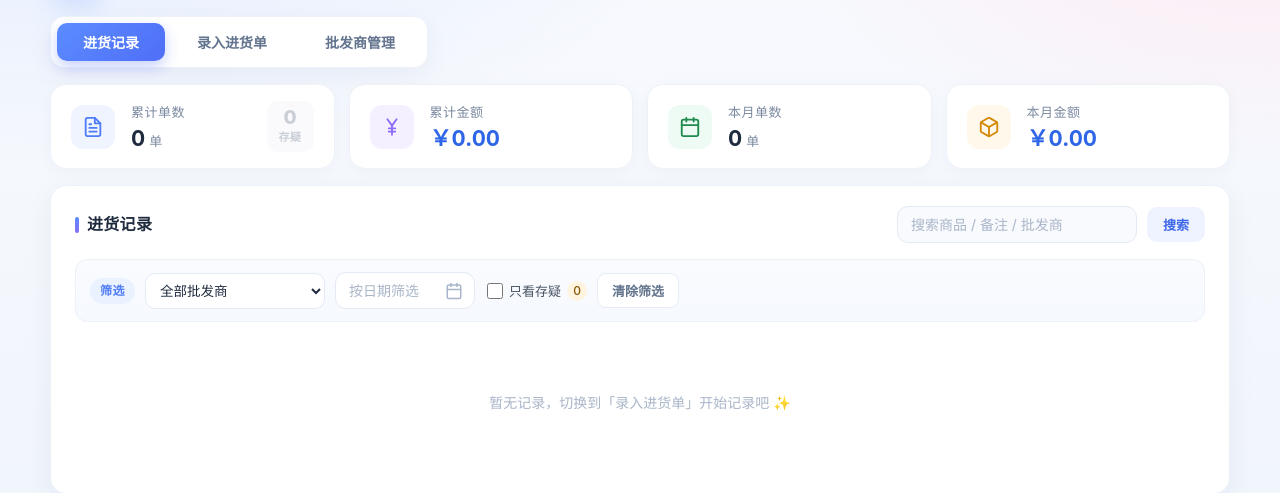
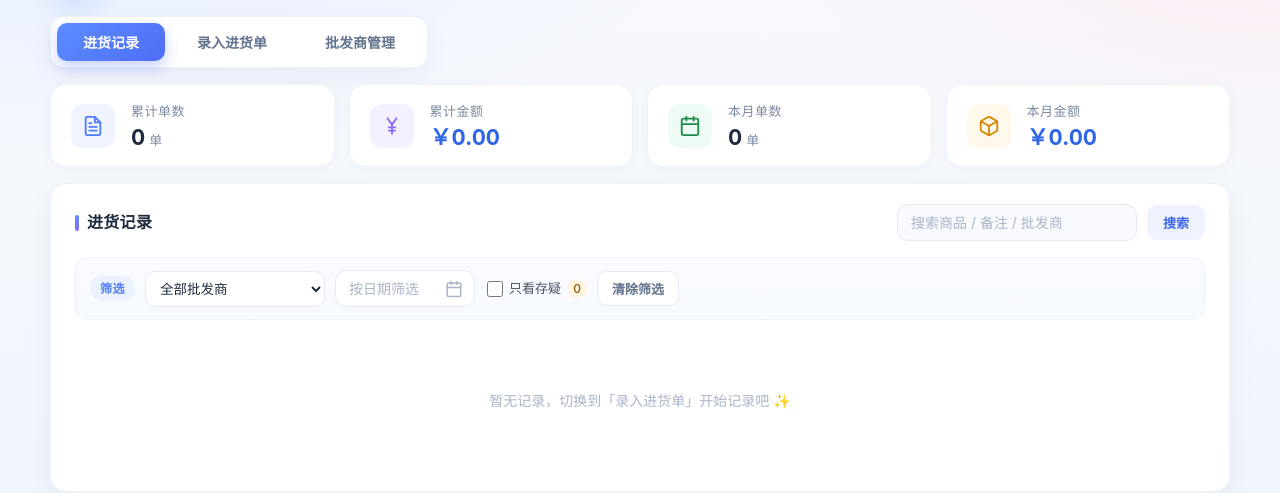
Before and after one commit to edielei/OrderBook, a PHP site: page / in a window 1280 px wide. Shown: the part 86-579 px from the top of the page. Run offline with PHP 8.4, Linux system fonts and the light colour scheme; data that the repository does not hold is empty.

Commit message:
调整：存疑小块的显隐由数量决定，0 单时整块不显示

```diff
--- a/index.php
+++ b/index.php
@@ -1148,7 +1148,6 @@ h1{
 .stat-flagbox .flagbox-label{font-size:11px; font-weight:600; letter-spacing:.5px;}
 .stat-flagbox:hover{background:#eaeff7; border-color:#dfe5ee;}
 .stat-flagbox:focus-visible{outline:2px solid #c7d5f8; outline-offset:2px;}
-.stat-flagbox.is-zero{opacity:.45;}
 /* 已勾选「只看存疑」：琥珀选中态 */
 .stat-flagbox.is-on{background:#fff2dc; border-color:#f2cf96; color:#c07a06;}
 .stat-flagbox.is-on .flagbox-label{color:#d4900c;}
@@ -1721,7 +1720,7 @@ mark.hl { background-color: #fff3bf; color: #d48806; padding: 0 2px; border-radi
                     <span class="stat-label">累计单数</span>
                     <strong class="stat-value"><span id="stat-count"><?= $stats['total_count'] ?></span><span class="unit">单</span></strong>
                 </div>
-                <div class="stat-flagbox<?= (int)$stats['flagged_count'] > 0 ? '' : ' is-zero' ?>" id="statFlagBox" tabindex="0" role="button" title="数据存疑，待核对｜点击只看存疑">
+                <div class="stat-flagbox<?= (int)$stats['flagged_count'] > 0 ? '' : ' is-zero' ?>" id="statFlagBox" tabindex="0" role="button" title="数据存疑，待核对｜点击只看存疑" style="<?= (int)$stats['flagged_count'] > 0 ? '' : 'display:none' ?>">
                     <span class="flagbox-num" id="stat-flagged"><?= (int)$stats['flagged_count'] ?></span>
                     <span class="flagbox-label">存疑</span>
                 </div>
@@ -3505,7 +3504,11 @@ mark.hl { background-color: #fff3bf; color: #d48806; padding: 0 2px; border-radi
             if (statMonthAmount) statMonthAmount.textContent = d.month_amount;
             if (flagCount)       flagCount.textContent       = d.flagged_count;
             if (statFlagged)     statFlagged.textContent     = d.flagged_count;
-            if (statFlagBox)     statFlagBox.classList.toggle('is-zero', !(d.flagged_count > 0));
+            if (statFlagBox) {
+                const has = d.flagged_count > 0;
+                statFlagBox.classList.toggle('is-zero', !has);
+                statFlagBox.style.display = has ? '' : 'none';
+            }
         } catch (err) { /* 统计失败不影响主流程 */ }
     }
 
```
Also changed, not shown: readme.md.
